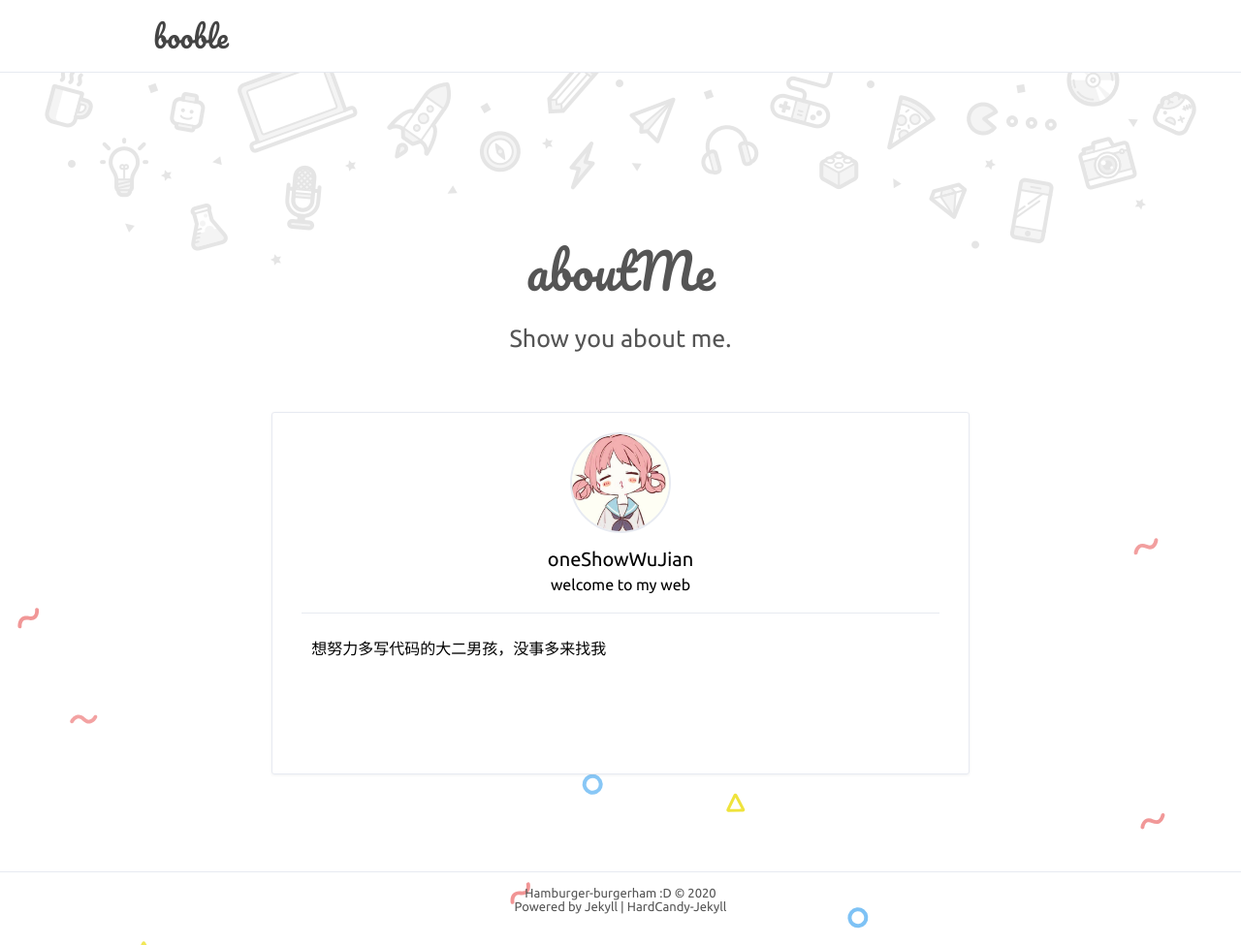
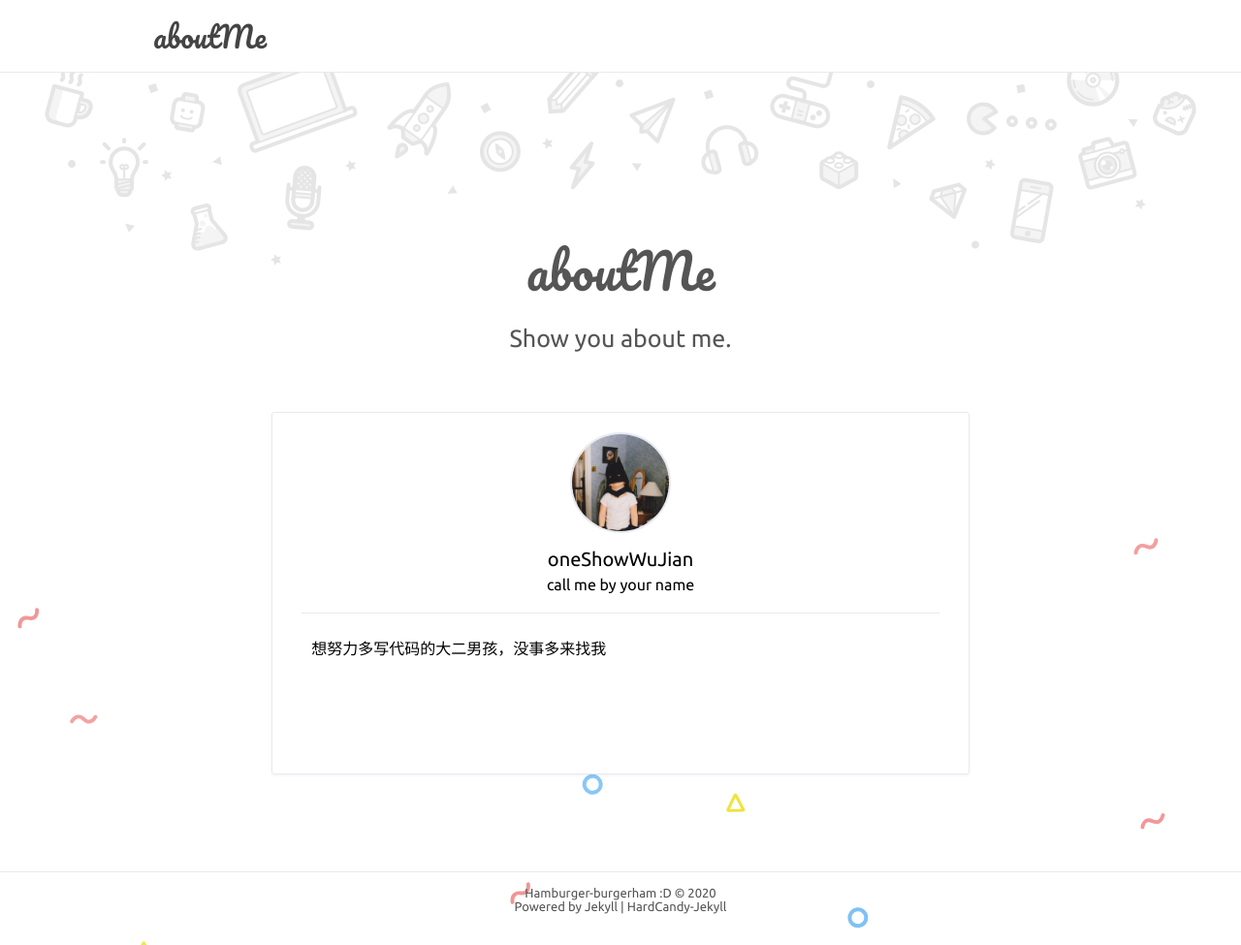
Before and after one commit to hamburgerdog/hamburgerdog.github.io, a Jekyll site: the page built from index.html, in a window 1280 px wide. Shown: the whole page at 97% size. Built offline with Jekyll 4.4.1, drawn with Linux system fonts in a browser that asks for light colours.

Commit message:
2020/04/29初步完成

```diff
--- a/_config.yml
+++ b/_config.yml
@@ -16,8 +16,8 @@ nav: # 最佳体验 六个标签 且最好每个标签不超过4中文字
 author: true
 name: 'oneShowWuJian'
 NickName: 'Hambuger'
-webtitle: 'booble'
-bio: 'welcome to my web'
+webtitle: 'aboutMe'
+bio: 'call me by your name'
 about: true
 aboutyou: '想努力多写代码的大二男孩，没事多来找我'
 portraits: '/assets/profile.jpeg' # your portraits image file path
@@ -26,7 +26,7 @@ portraits: '/assets/profile.jpeg' # your portraits image file path
 SNS: true
 SNS-icon: #['Facebook', 'weibo', 'qq', 'github', 'Dribbble', 'Twitter', 'instagram', 'weixin', 'Codepen']
   mail: 'mailto:Xjun9911@gmail.com'
-  weixin: '' # 你的微信二维码存放的地址
+  weixin: 'assets/wechat.jpg' # 你的微信二维码存放的地址
   qq: '' # 你的qq二维码存放的地址 or http://wpa.qq.com/msgrd?v=3&uin='你的QQ号'&site=qq&menu=yes
   github: 'https://github.com/hamburgerdog'
   Codepen: 'https://codepen.io/'
--- a/_includes/head.html
+++ b/_includes/head.html
@@ -21,7 +21,7 @@
 <link href="/assets/profile.jpeg" rel="apple-touch-icon-precomposed" />
 <!-- Android Lolipop Theme Color -->
 <!-- <meta name="theme-color" content="#1464FB"> -->
-<title>{{ page.title }}</title>
+<title>sulnteres的主页</title>
 <!-- 百度统计 -->
 {% if site.baidu %}
 <script>
```
Also changed, not shown: assets/profile.jpeg, assets/wechat.jpg (added).
